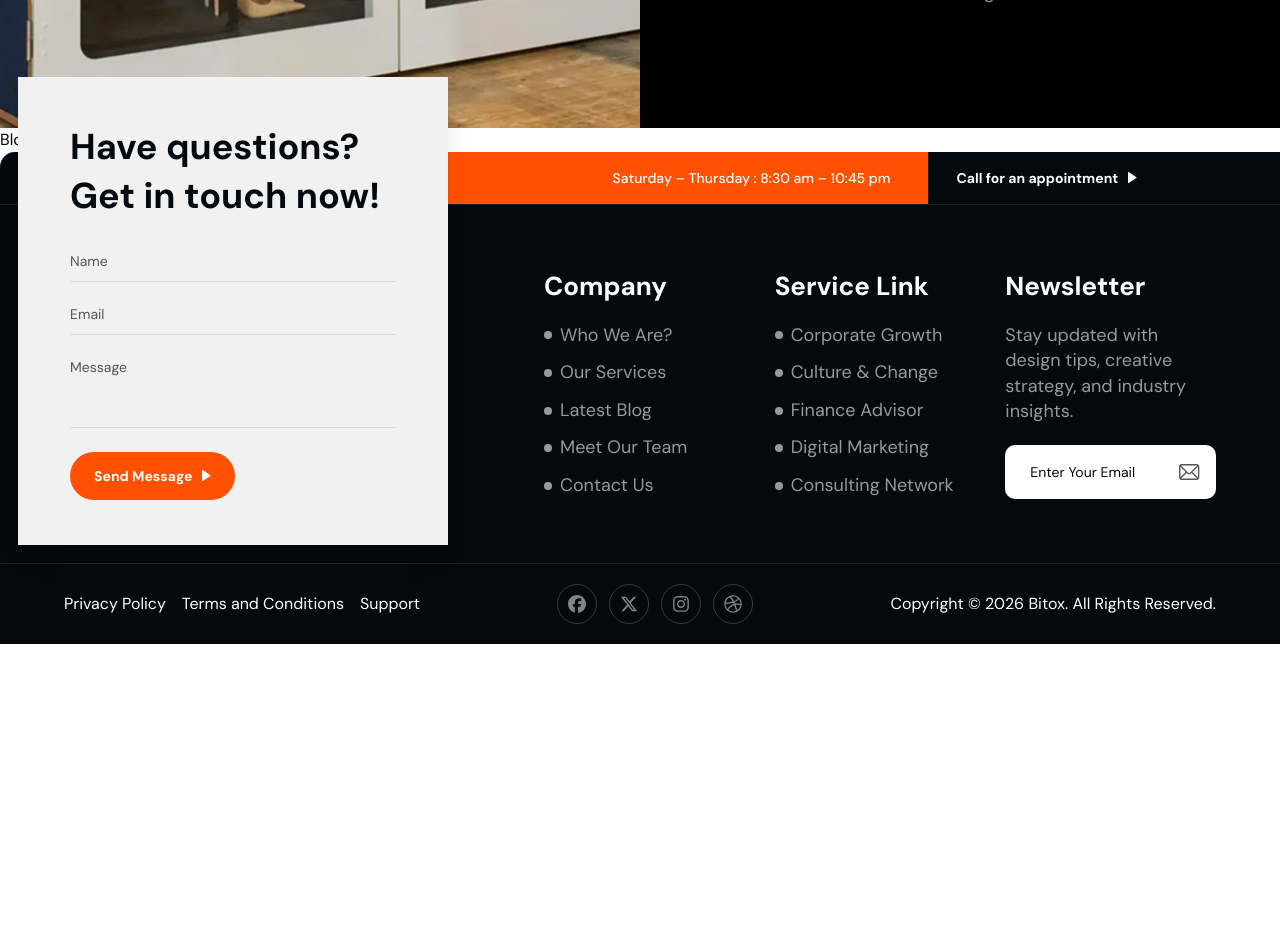
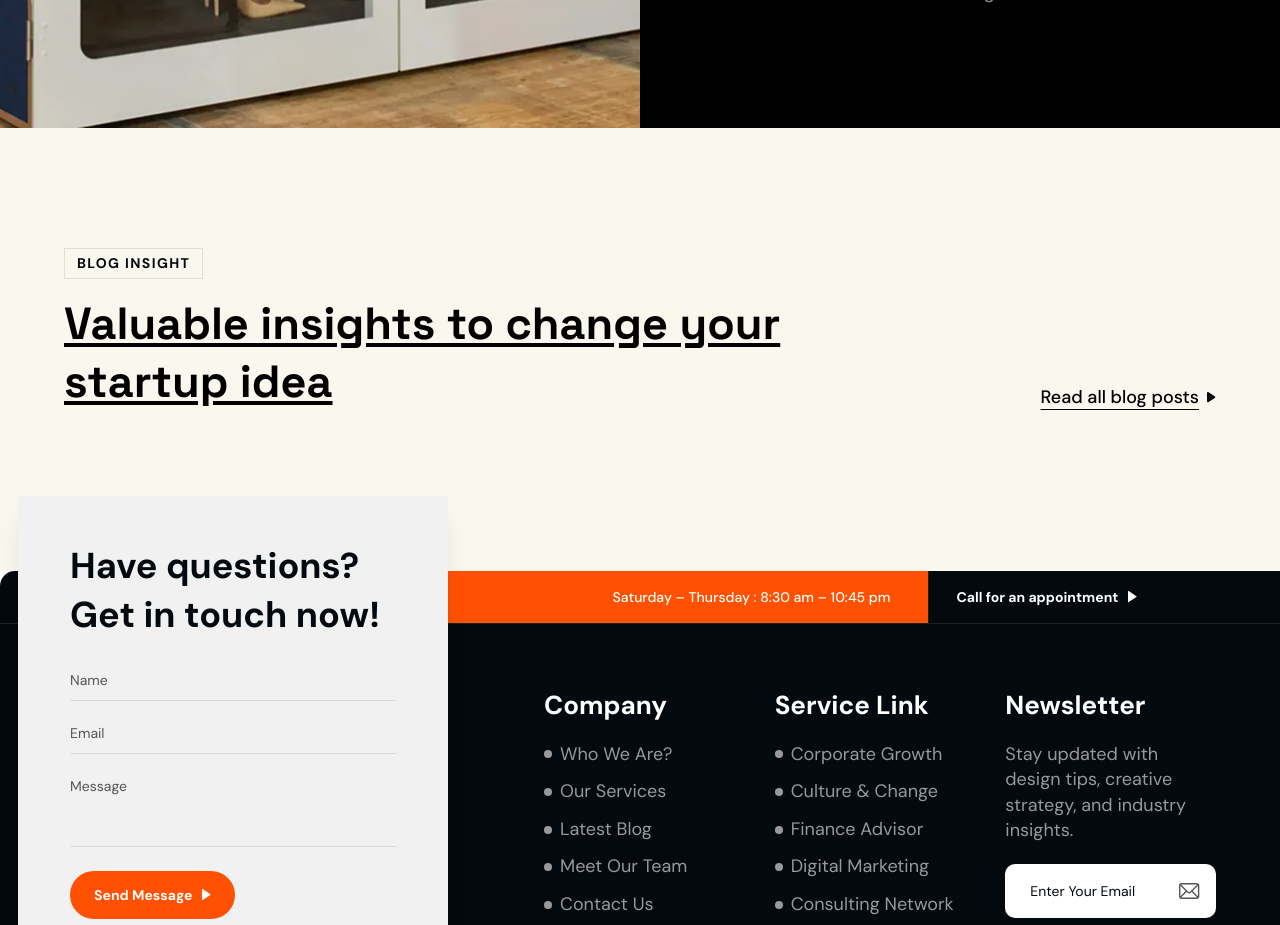
Before and after one commit to Mostofa-zaman/bitox-business-consulting-website, a Next.js app: page /consulting-agency in a window 1280 px wide. Shown: the part 9220-10145 px from the top of the page. Before the commit the page ends 9864 px from the top, so only its background shows below. Built offline with nearby package versions, Linux system fonts and the light colour scheme.

Commit message:
feat: (BlogInsight) add blog insight section with heading and blog link

```diff
--- a/src/components/homeTwo/BlogInsight.jsx
+++ b/src/components/homeTwo/BlogInsight.jsx
@@ -1,9 +1,43 @@
-import React from 'react'
+import React from "react";
+import Container from "../common/Container";
+import Link from "next/link";
 
 const BlogInsight = () => {
   return (
-    <div>BlogInsight</div>
-  )
-}
+    <section className="py-10 lg:py-30 bg-bg-secondaryOne">
+      <Container size="lg">
+        {/* Header */}
+        <div className="flex flex-col lg:flex-row lg:items-end lg:justify-between mb-10 gap-4">
+          <div>
+            <span className="inline-block text-primary border border-black/10 text-[14px] font-bold tracking-widest uppercase px-3 py-1 mb-4">
+              Blog Insight
+            </span>
+            <h2 className="max-w-[749px] text-[30px] lg:text-[45px] font-bold underline underline-offset-4 lg:leading-14.5">
+              Valuable insights to change your startup idea
+            </h2>
+          </div>
+          <Link
+            href="/blog"
+            className="flex items-center gap-2 text-[18px] underline underline-offset-6 font-medium whitespace-nowrap hover:opacity-70 transition-opacity"
+          >
+            Read all blog posts
+            <svg
+              width="9"
+              height="11"
+              viewBox="0 0 9 11"
+              fill="none"
+              xmlns="http://www.w3.org/2000/svg"
+            >
+              <path
+                d="M1.5547 0.16928C0.890146 -0.273757 0 0.202634 0 1.00133V9.2643C0 10.063 0.890145 10.5394 1.5547 10.0963L7.75192 5.96486C8.34566 5.56904 8.34566 4.69658 7.75192 4.30076L1.5547 0.16928Z"
+                fill="#02090F"
+              />
+            </svg>
+          </Link>
+        </div>
+      </Container>
+    </section>
+  );
+};
 
-export default BlogInsight
+export default BlogInsight;
```
